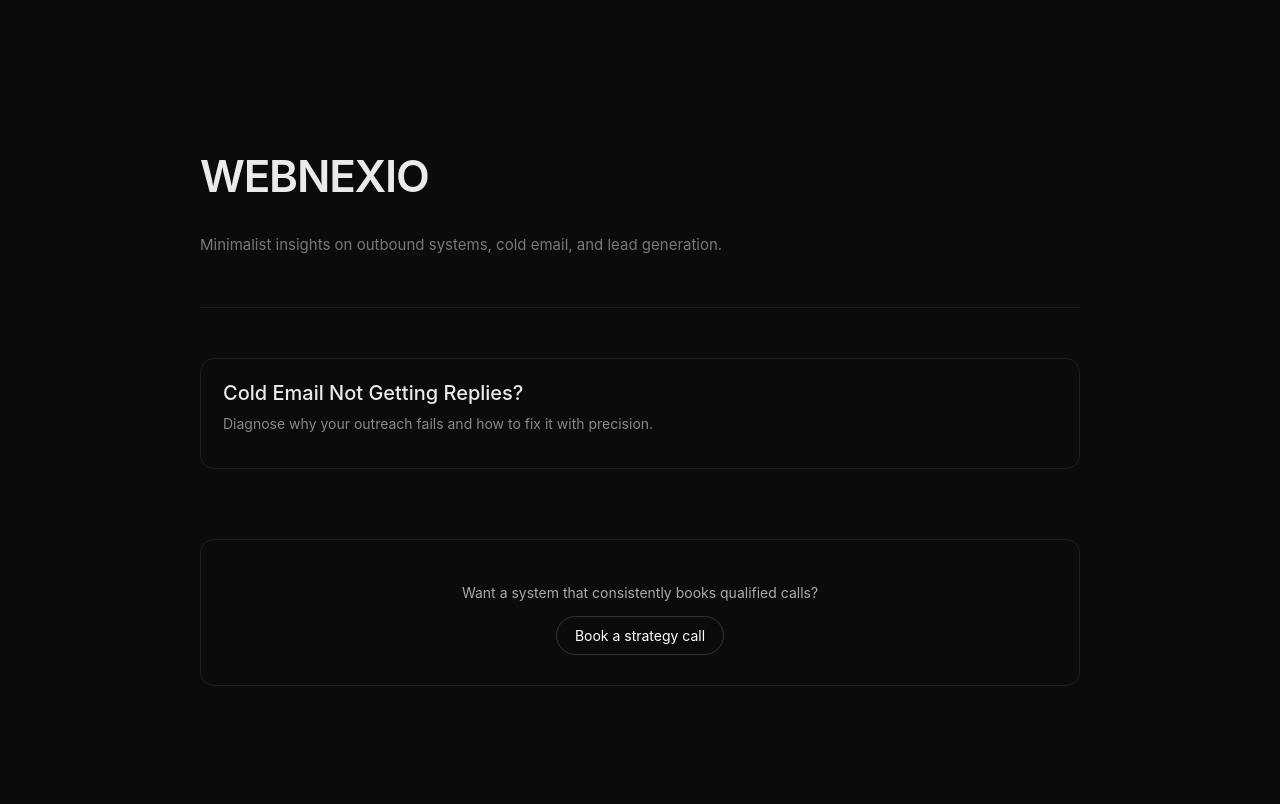
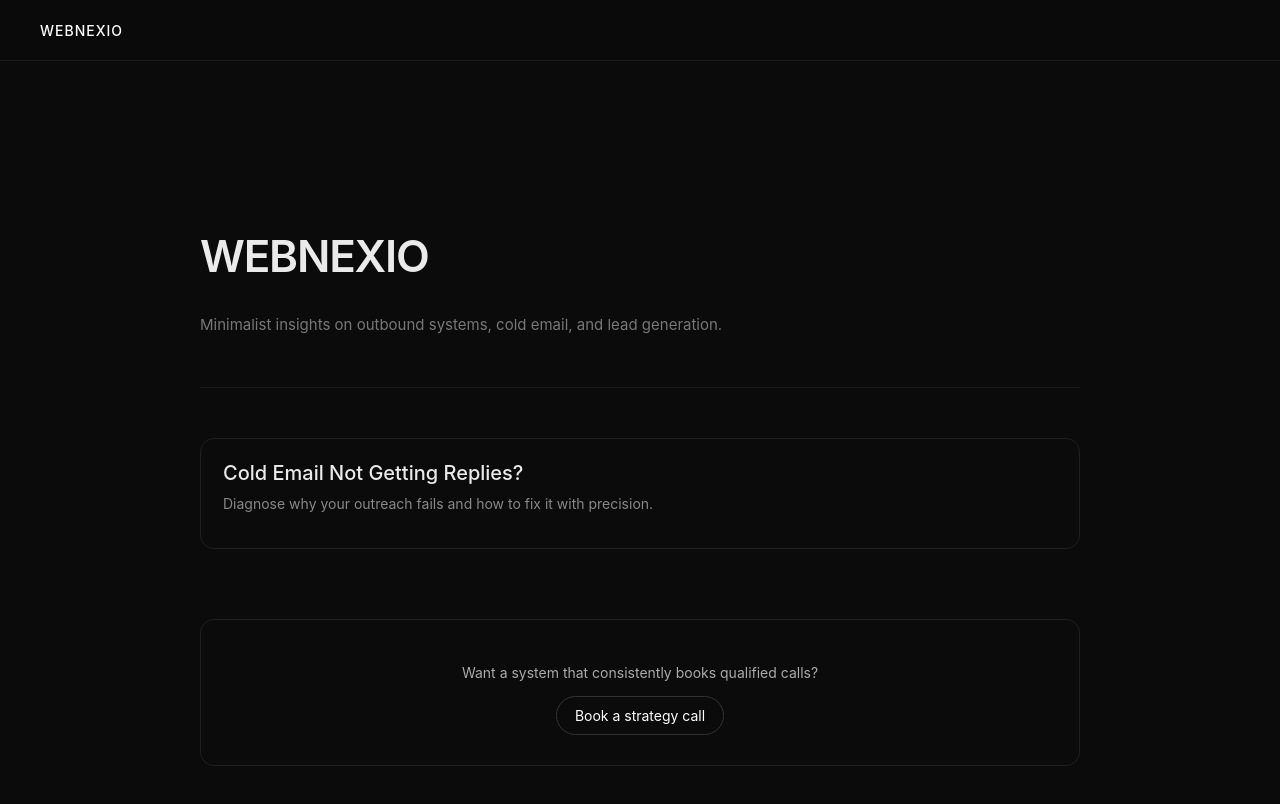
Before and after one commit to kanishk-webnexio/seo-blog, a Next.js app: page / in a window 1280 px wide. Shown: the top 804 px of the page. Built offline with nearby package versions, Linux system fonts and the light colour scheme.

Commit message:
Update layout.js

```diff
--- a/app/layout.js
+++ b/app/layout.js
@@ -9,10 +9,43 @@ export default function RootLayout({ children }) {
           fontFamily:
             "-apple-system, BlinkMacSystemFont, 'Inter', sans-serif",
           WebkitFontSmoothing: "antialiased",
+          MozOsxFontSmoothing: "grayscale",
         }}
       >
-        {children}
+
+        {/* NAVBAR */}
+        <header style={nav}>
+          <a href="/" style={logo}>
+            WEBNEXIO
+          </a>
+        </header>
+
+        {/* PAGE CONTENT */}
+        <div style={{ paddingTop: "80px" }}>
+          {children}
+        </div>
+
       </body>
     </html>
   );
 }
+
+const nav = {
+  position: "fixed",
+  top: 0,
+  left: 0,
+  width: "100%",
+  padding: "20px 40px",
+  borderBottom: "1px solid #1a1a1a",
+  background: "rgba(11,11,11,0.7)",
+  backdropFilter: "blur(10px)",
+  zIndex: 1000
+};
+
+const logo = {
+  textDecoration: "none",
+  color: "#fff",
+  fontSize: "14px",
+  letterSpacing: "1px",
+  fontWeight: "500"
+};
```
